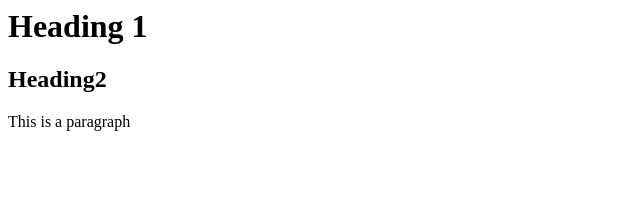
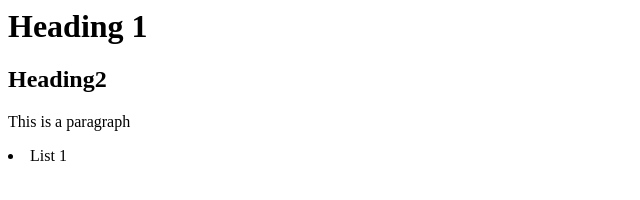
Before and after one commit to rmhitgithub/team-project, a plain HTML site: page index.html in a window 1280 px wide. Shown: the full height of the page, 0-640 px from the left. Drawn offline with Linux system fonts and the light colour scheme.

Commit message:
Added a list

```diff
--- a/index.html
+++ b/index.html
@@ -1,3 +1,4 @@
 <h1>Heading 1</h1>
 <h2>Heading2</h2>
 <p>This is a paragraph</p>
+    <li>List 1</li>
```
